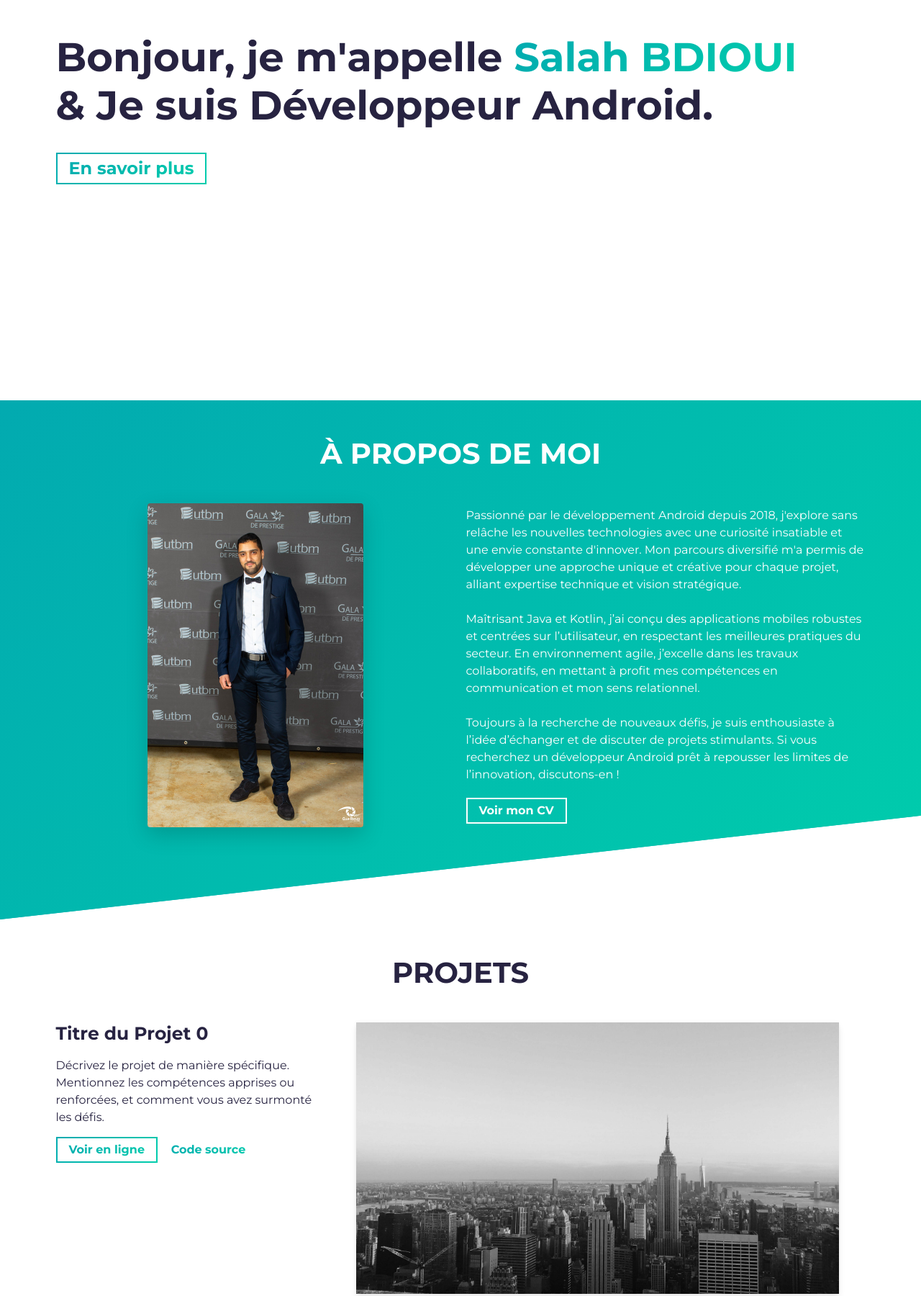
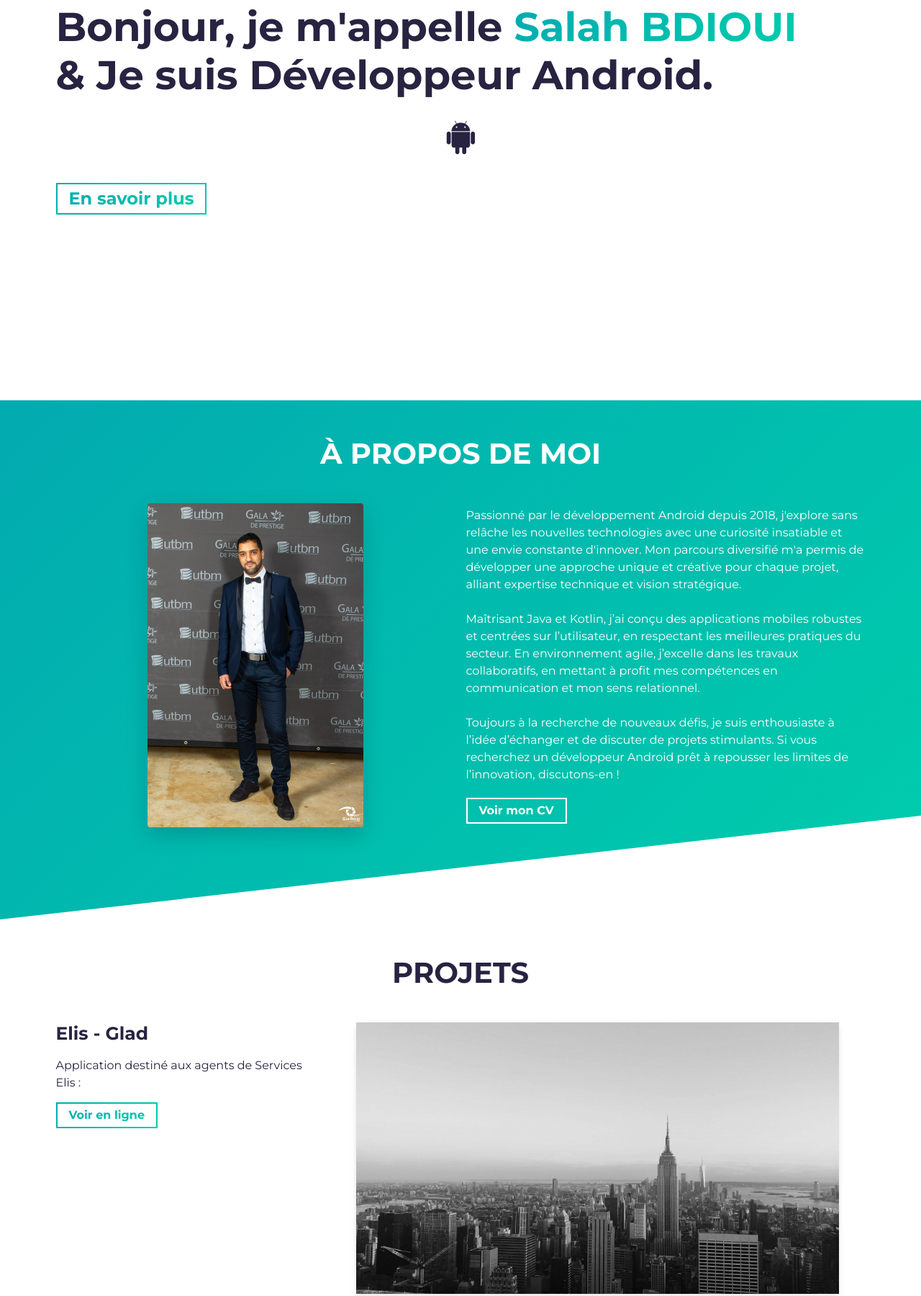
Before and after one commit to mbdioui/mbdioui.github.io, a website built with Parcel: page src/index.html in a window 1280 px wide. Shown: the part 244-2044 px from the top of the page at 72% size. Built offline with nearby package versions, Linux system fonts and the light colour scheme.

Commit message:
fix android icon position  & title elis project

```diff
--- a/src/index.html
+++ b/src/index.html
@@ -37,6 +37,9 @@
           <br />
           & Je suis Développeur Android.
         </h1>
+        <a class="hero-title load-hidden" rel="noreferrer"  target="_blank">
+          <i class="fa fa-android fa-inverse"></i>
+        </a>
         <p class="hero-cta load-hidden">
           <a rel="noreferrer" class="cta-btn cta-btn--hero" href="#about">En savoir plus</a>
         </p>
@@ -89,10 +92,11 @@
           <div class="row">
             <div class="col-lg-4 col-sm-12">
               <div class="project-wrapper__text load-hidden">
-                <h3 class="project-wrapper__text-title">Titre du Projet 0</h3>
+                <h3 class="project-wrapper__text-title">Elis - Glad</h3>
                 <div>
                   <p class="mb-4">
-                    Décrivez le projet de manière spécifique. Mentionnez les compétences apprises ou renforcées, et comment vous avez surmonté les défis.
+                    Application destiné aux agents de Services Elis :
+
                   </p>
                 </div>
                 <a
@@ -102,14 +106,6 @@
                   href="#!"
                 >
                   Voir en ligne
-                </a>
-                <a
-                  rel="noreferrer"
-                  target="_blank"
-                  class="cta-btn text-color-main"
-                  href="#!"
-                >
-                  Code source
                 </a>
               </div>
             </div>
--- a/src/sass/sections/_hero.scss
+++ b/src/sass/sections/_hero.scss
@@ -13,7 +13,7 @@
   left: 0;
   bottom: 0;
   right: 0;
-  z-index: -1;
+  z-index: 1;
 
   // Set position sticky so the jumbotron stays fixed while you scroll.
   // position: sticky;
@@ -79,3 +79,14 @@
   margin-left: 10px; /* Espacement entre drapeaux */
   cursor: pointer;
 }
+#hero .fa-android {
+  font-size: 4rem; /* Ajustez la taille de l'icône */
+  color: $dark-blue-text; /* Utilisez la couleur appropriée */
+  position: sticky;
+  margin-left: 20px;
+  left: 50%;
+  transform: translate(-50%, -50%);
+  font-size: 5rem; /* Augmentez la taille de l'icône si nécessaire */
+  display: inline-block; /* Assurez-vous que l'élément n'est pas masqué */
+  opacity: 1;
+}
```
Also changed, not shown: src/index-us.html (+4 -9 lines), 1 other file.
